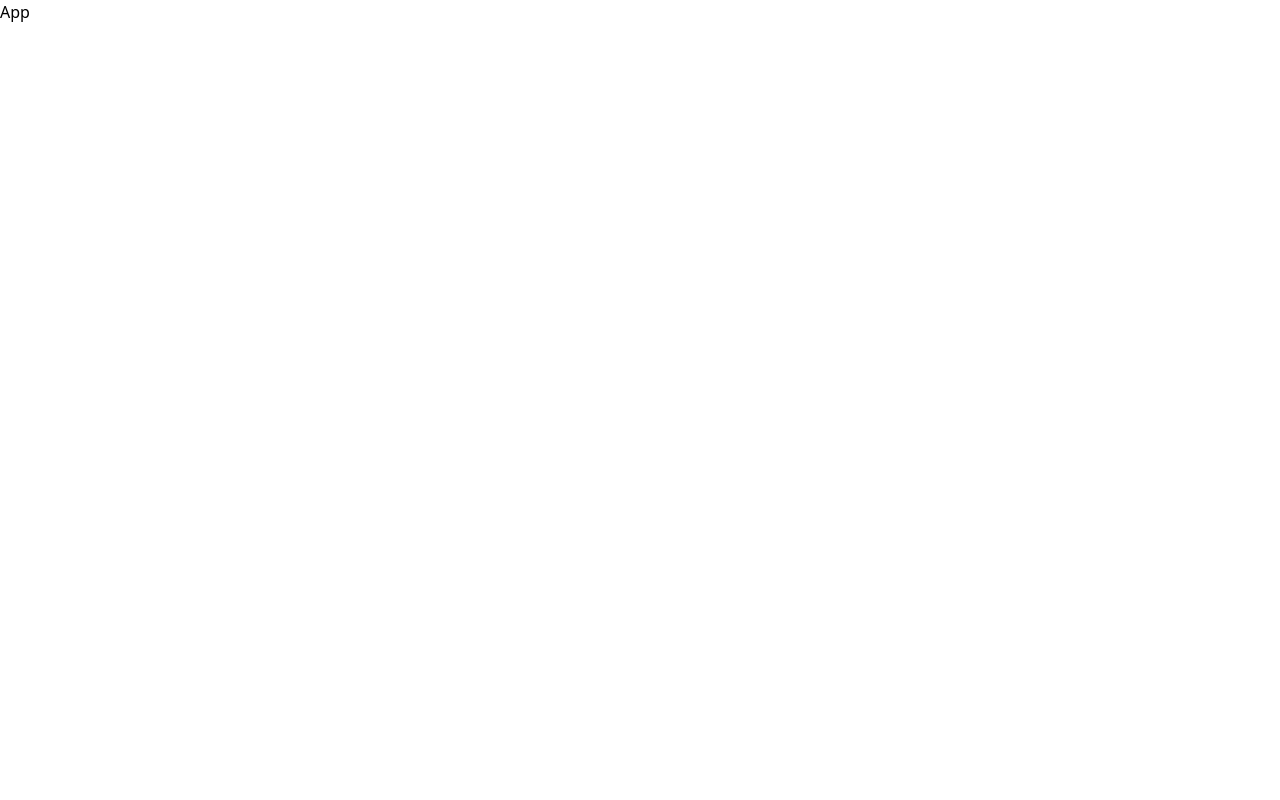
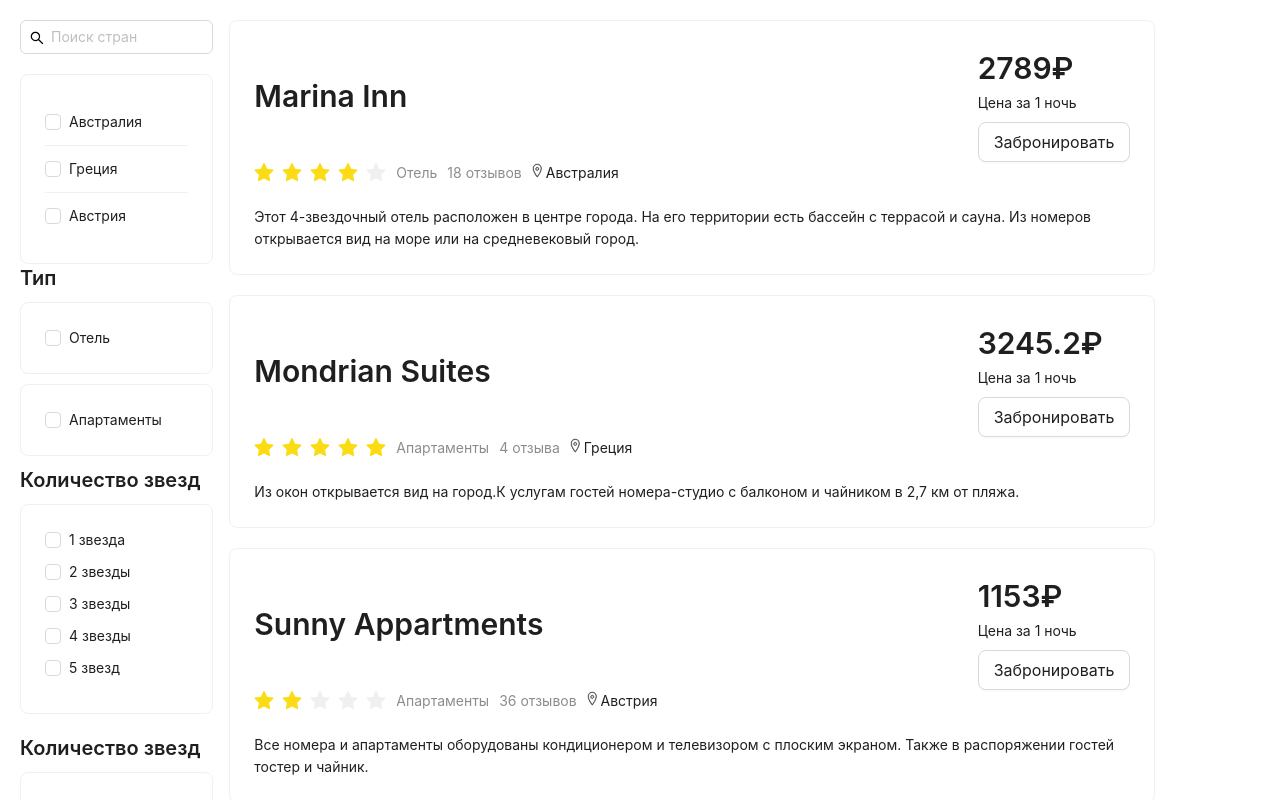
Before and after one commit to ildarmjs/hotels-list, a React (Vite) app: page / in a window 1280 px wide. Shown: the top 800 px of the page. Built offline with nearby package versions, Linux system fonts and the light colour scheme.

Commit message:
feat: update app component

```diff
--- a/src/App.tsx
+++ b/src/App.tsx
@@ -1,7 +1,22 @@
-import {FC} from 'react'
+import { FC } from 'react'
+import { Row, Col } from 'antd'
+import { Filters } from './components/filters/Filters'
+import { HotelsList } from './components/hotels-list/HotelsList'
+import { HotelProvider } from './context/HotelsContext'
 
 const App: FC = () => {
- return <div>App</div>
+	return (
+		<HotelProvider>
+			<Row gutter={16} style={{ padding: '20px' }}>
+				<Col span={4}>
+					<Filters />
+				</Col>
+				<Col span={18}>
+					<HotelsList />
+				</Col>
+			</Row>
+		</HotelProvider>
+	)
 }
 
 export default App
```
